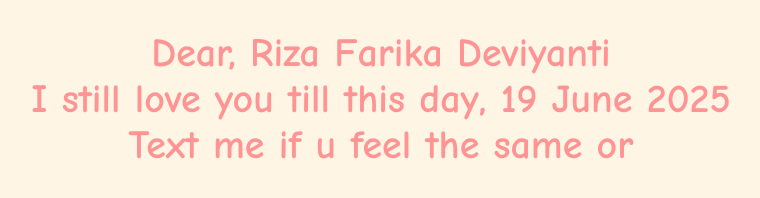
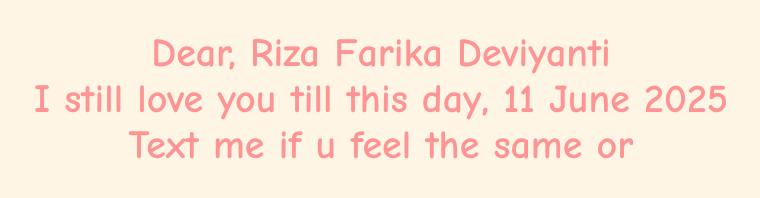
Before and after one commit to specialforrzfrdv/rzfrdv, a plain HTML site: page index.html in a window 1280 px wide. Shown: the whole page, without its empty margins (259-1019 px from the left). Drawn offline with nearby package versions, Linux system fonts and the light colour scheme.

Commit message:
[changes]

```diff
--- a/index.html
+++ b/index.html
@@ -38,9 +38,18 @@
     <!-- <img id="catGif" src="assets/gif/cat.gif" alt="cat asking question" class="responsive" /> -->
 
     <script>
+      const date = new Date();
+      date.setDate(date.getDate() - 7);
+
+      const formattedDate = date.toLocaleDateString("en-GB", {
+        day: "numeric",
+        month: "long",
+        year: "numeric",
+      });
+
       const messages = [
         "Dear, Riza Farika Deviyanti",
-        "I still love you till this day, 19 June 2025",
+        `I still love you till this day, ${formattedDate}`,
         "Text me if u feel the same or u want to try again"
       ];
 
```
